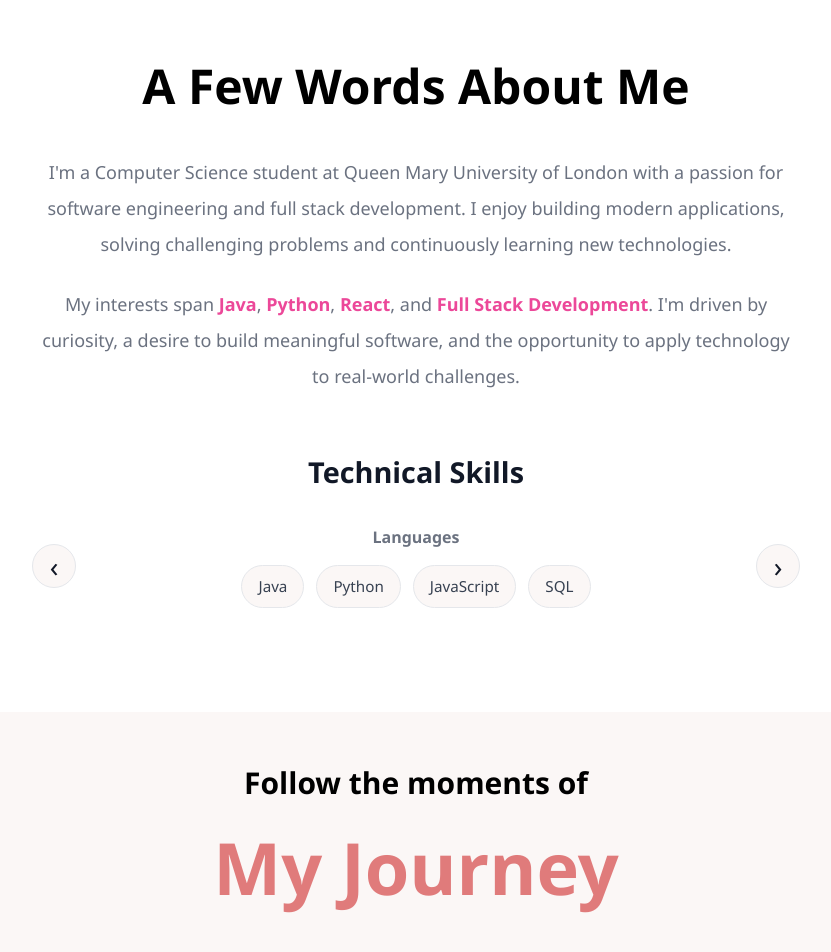
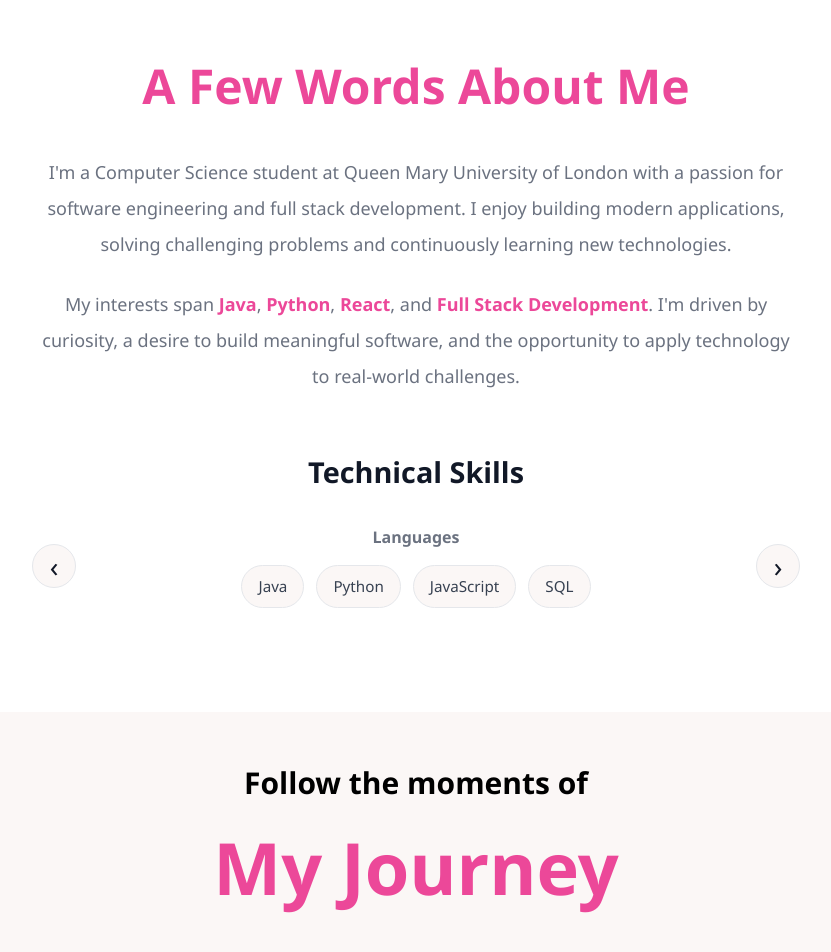
Before and after one commit to MohammadMahdi10/Mohammad-Portfolio-Website, a React (Vite) app: page / in a window 1280 px wide. Shown: the part 834-1786 px from the top of the page, without its empty margins (224-1055 px from the left). Built offline with nearby package versions, Linux system fonts and the light colour scheme.

Commit message:
updated light mode colouring

```diff
--- a/src/components/About/About.css
+++ b/src/components/About/About.css
@@ -14,6 +14,7 @@
 }
 
 .about-container h1 {
+  color: #ec4899;
   font-size: 3rem;
   font-weight: 700;
   margin-bottom: 2rem;
--- a/src/components/DynamicChanges/TypeWriter/TypeWriter.css
+++ b/src/components/DynamicChanges/TypeWriter/TypeWriter.css
@@ -9,7 +9,7 @@
 }
 
 .typewriter-main {
-  color: #e07b7b;
+  color: #ec4899;
   font-size: 4.5rem;
   display: block;
   margin-top: 0.5rem;
```
